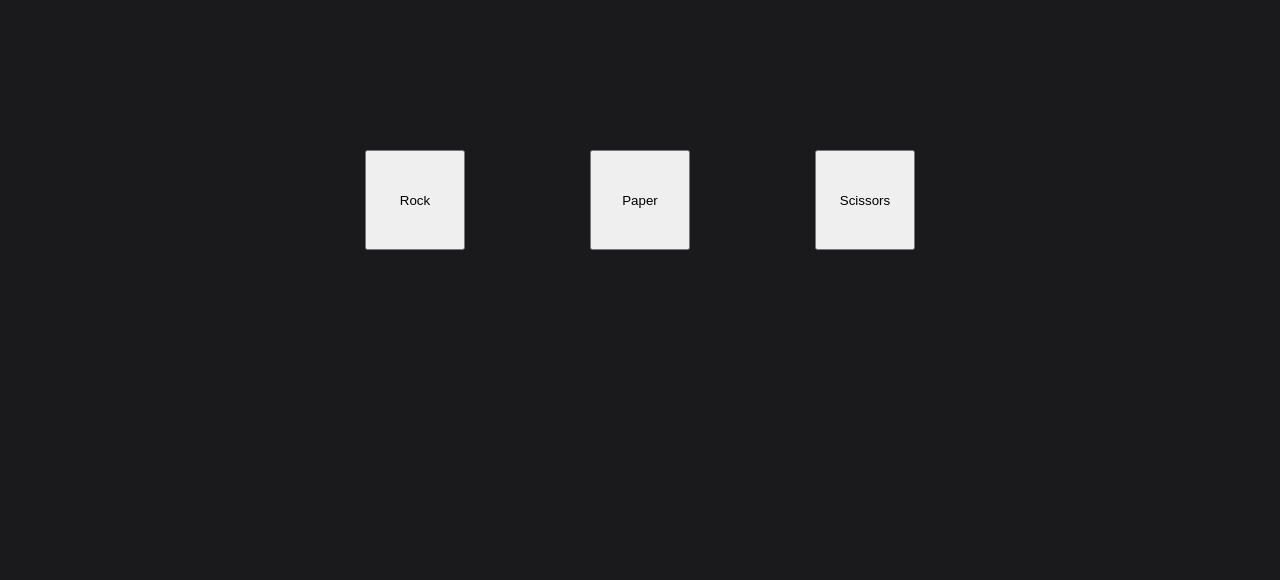
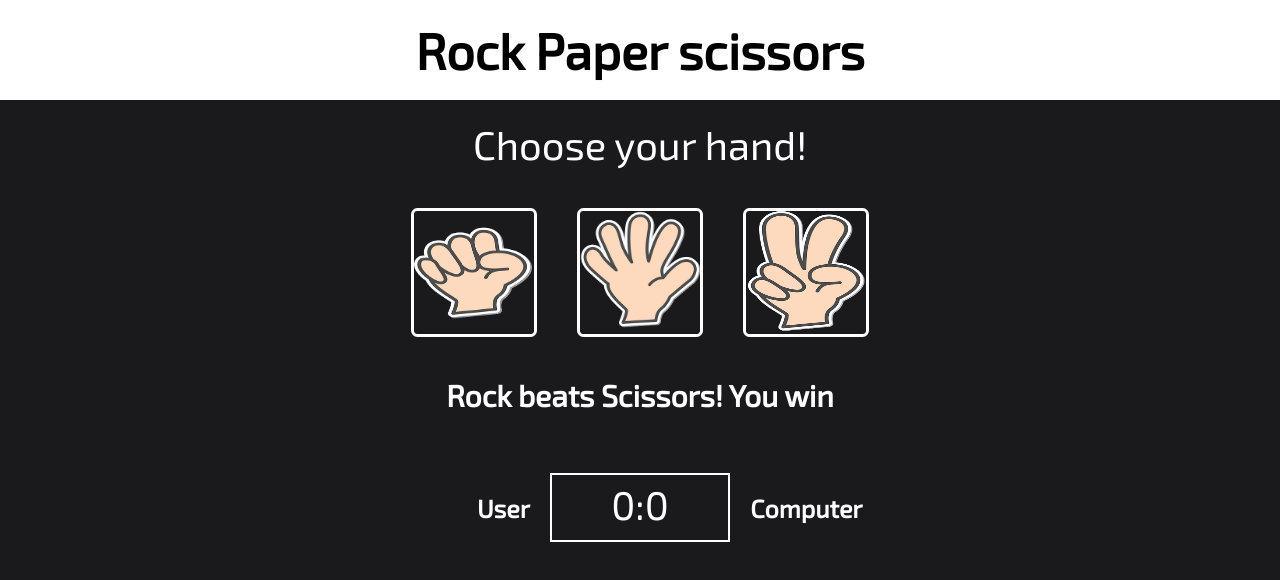
Before and after one commit to ArminSikira/rock_paper_scissors, a plain HTML site: page index.html in a window 1280 px wide. Drawn offline with Linux system fonts and the light colour scheme.

Commit message:
rearranging html design

```diff
--- a/index.css
+++ b/index.css
@@ -1,28 +1,80 @@
-:root{
-    background: #1A1A1D;
-    height: 100vh;
-    width: 100vw;
-}
+@import url('https://fonts.googleapis.com/css2?family=Exo+2&display=swap');
 *{
-
     margin: 0;
+    padding: 0;
+    font-family: 'Exo 2', sans-serif;
+    color: white;
 }
 body{
+    background-color: #1A1A1D;
     display: flex;
-    height: 100%;
-    width: 100%;
-    justify-content: center;
-
-}
-.choice{
-    display: flex;
-    justify-content: space-evenly;
-    align-items: center;
-    height: 50%;
-    width: 800px;
+    flex-direction: column;
 }
 
-.choice button{
-    height: 100px;
-    width: 100px;
+header{
+     padding: 20px;
+     background-color: white;
+     text-align: center;
 }
+
+header h1 {
+    font-size: 50px;
+    color: black;
+}
+
+.choose-message {
+    text-align: center;
+    font-size: 40px;
+    padding: 20px 0;
+}
+
+.choices{
+    display: flex;
+    justify-content: center;
+    margin: 20px 0;
+}
+
+.choice {
+    border: 3px solid white;
+    margin: 0 20px;
+    border-radius: 5%;
+}
+
+.choice img {
+    height: 120px;
+    width: 120px;
+}
+.result {
+    margin: 20px 0;
+    text-align: center;
+}
+.result p {
+    font-size: 30px;
+    font-weight: 800;
+}
+
+.score {
+    display: inline-flex;
+    align-items: center;
+    margin-top: 40px;
+}
+.score #user-label {
+    text-align: end;
+}
+
+.badge{
+    font-weight: 800;
+    font-size: 25px;
+    flex: 3;
+}
+
+.scoreboard {
+    border: 2px solid white;
+    padding-top: 5px;
+    width: 120px;
+    height: 60px;
+    font-size: 40px;
+    text-align: center;
+    margin: 0 20px;
+    flex: 1;
+}
--- a/index.html
+++ b/index.html
@@ -7,12 +7,31 @@
     <link rel="stylesheet" href="index.css">
 </head>
 <body>
-    <div class="choice">
-        <button class="rock">Rock</button>
-        <button class="paper">Paper</button>
-        <button class="scissors">Scissors</button>
+    <header>
+        <h1>Rock Paper scissors</h1>
+    </header>
+    <p class="choose-message">Choose your hand!</p>
+    <div class="choices">
+        <div class="choice" id="rock">
+            <img src="images/rock.png" alt="Rock">
+        </div>
+        <div class="choice" id="paper">
+            <img src="images/paper.png" alt="Paper">
+        </div>
+        <div class="choice" id="scissors">
+            <img src="images/scissors.png" alt="Scissors">
+        </div>
     </div>
-
+    <div class="result">
+        <p>Rock beats Scissors! You win</p>
+    </div>
+    <div class="score">
+        <div class="badge" id="user-label">  User  </div>
+        <div class="scoreboard">
+            <span id="user-score">0</span>:<span id="computer-score">0</span>
+        </div>
+        <div class="badge" id="computer-label">Computer</div>
+    </div>
     <script src="index.js"></script>
 </body>
 </html>
```
Also changed, not shown: images/paper.png (added), images/rock.png (added), images/scissors.png (added).
